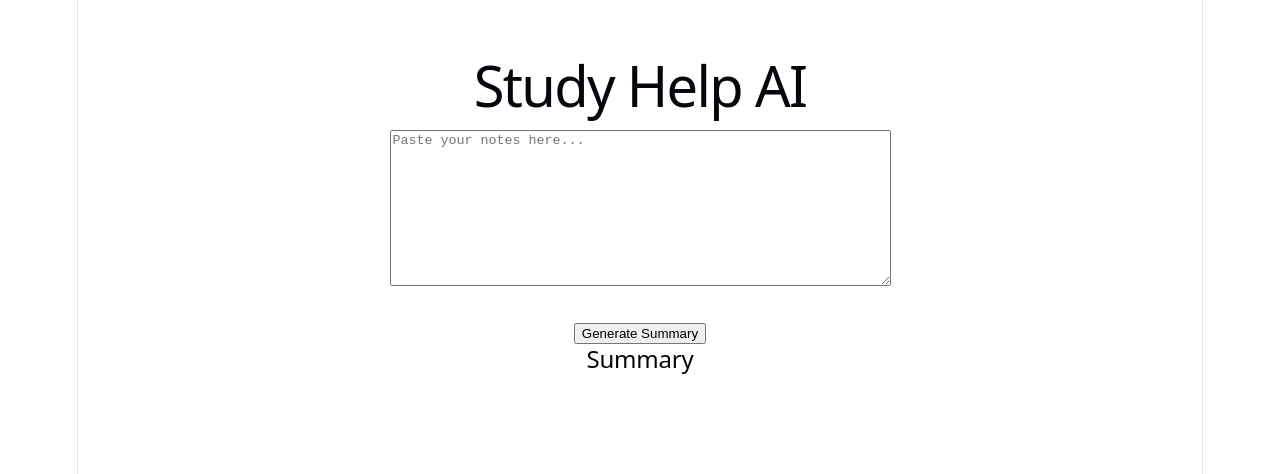
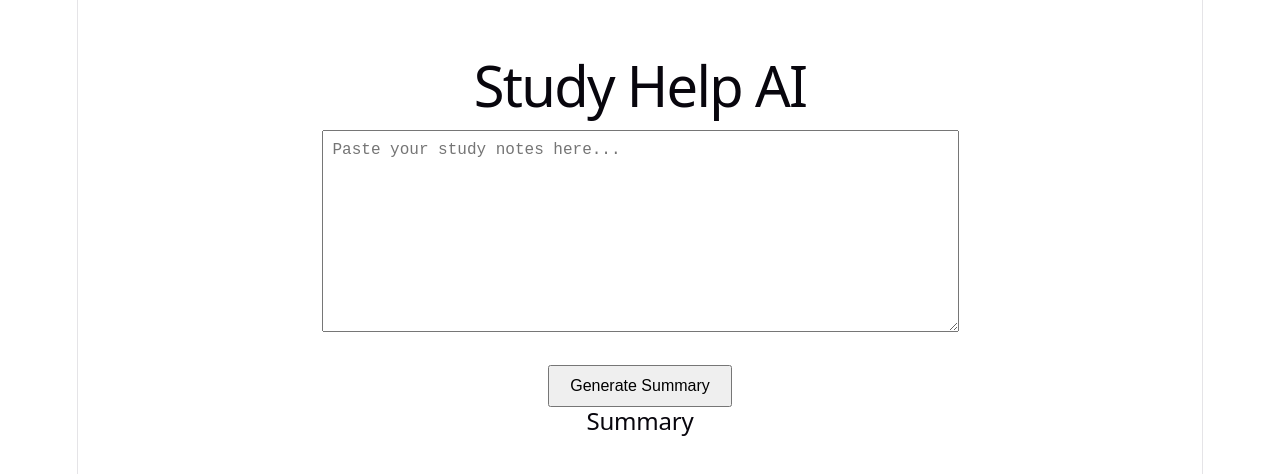
Before and after one commit to Abdulaziz1az/ColorStackXHackthon, a React (Vite) app in the folder Study Help/: page / in a window 1280 px wide. Shown: the top 474 px of the page. Built offline with nearby package versions, Linux system fonts and the light colour scheme.

Commit message:
updated front end with api key

```diff
--- a/Study Help/src/App.jsx
+++ b/Study Help/src/App.jsx
@@ -1,27 +1,69 @@
 import { useState } from "react";
+import { GoogleGenerativeAI } from "@google/generative-ai";
 
 function App() {
   const [notes, setNotes] = useState("");
   const [summary, setSummary] = useState("");
+  const [loading, setLoading] = useState(false);
+
+  const handleSummarize = async () => {
+    if (!notes.trim()) {
+      setSummary("Please paste some notes first.");
+      return;
+    }
+
+    try {
+      setLoading(true);
+
+      const genAI = new GoogleGenerativeAI(
+        import.meta.env.VITE_GEMINI_API_KEY
+      );
+
+      const model = genAI.getGenerativeModel({
+        model: "gemini-1.5-flash",
+      });
+
+      const result = await model.generateContent(
+        `Summarize these notes in simple bullet points for a student:\n\n${notes}`
+      );
+
+      const response = await result.response;
+      const text = response.text();
+
+      setSummary(text);
+    } catch (error) {
+      console.error(error);
+      setSummary("Something went wrong. Check your API key and try again.");
+    } finally {
+      setLoading(false);
+    }
+  };
 
   return (
     <div style={{ padding: "40px", fontFamily: "Arial" }}>
       <h1>Study Help AI</h1>
 
       <textarea
-        placeholder="Paste your notes here..."
+        placeholder="Paste your study notes here..."
         value={notes}
         onChange={(e) => setNotes(e.target.value)}
         rows="10"
         cols="60"
+        style={{ padding: "10px", fontSize: "16px" }}
       />
 
-      <br /><br />
+      <br />
+      <br />
 
-      <button>Generate Summary</button>
+      <button
+        onClick={handleSummarize}
+        style={{ padding: "10px 20px", fontSize: "16px", cursor: "pointer" }}
+      >
+        {loading ? "Generating..." : "Generate Summary"}
+      </button>
 
       <h2>Summary</h2>
-      <p>{summary}</p>
+      <p style={{ whiteSpace: "pre-wrap" }}>{summary}</p>
     </div>
   );
 }
```
